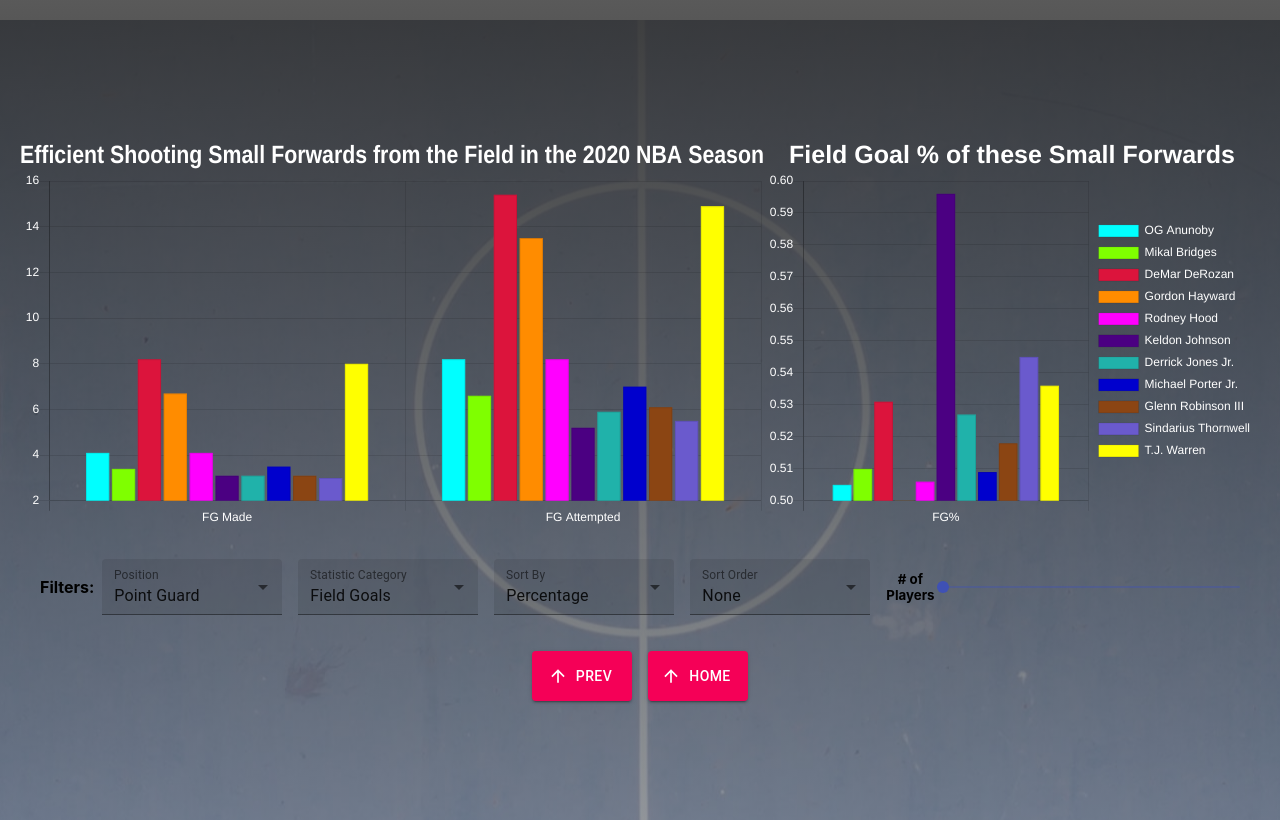
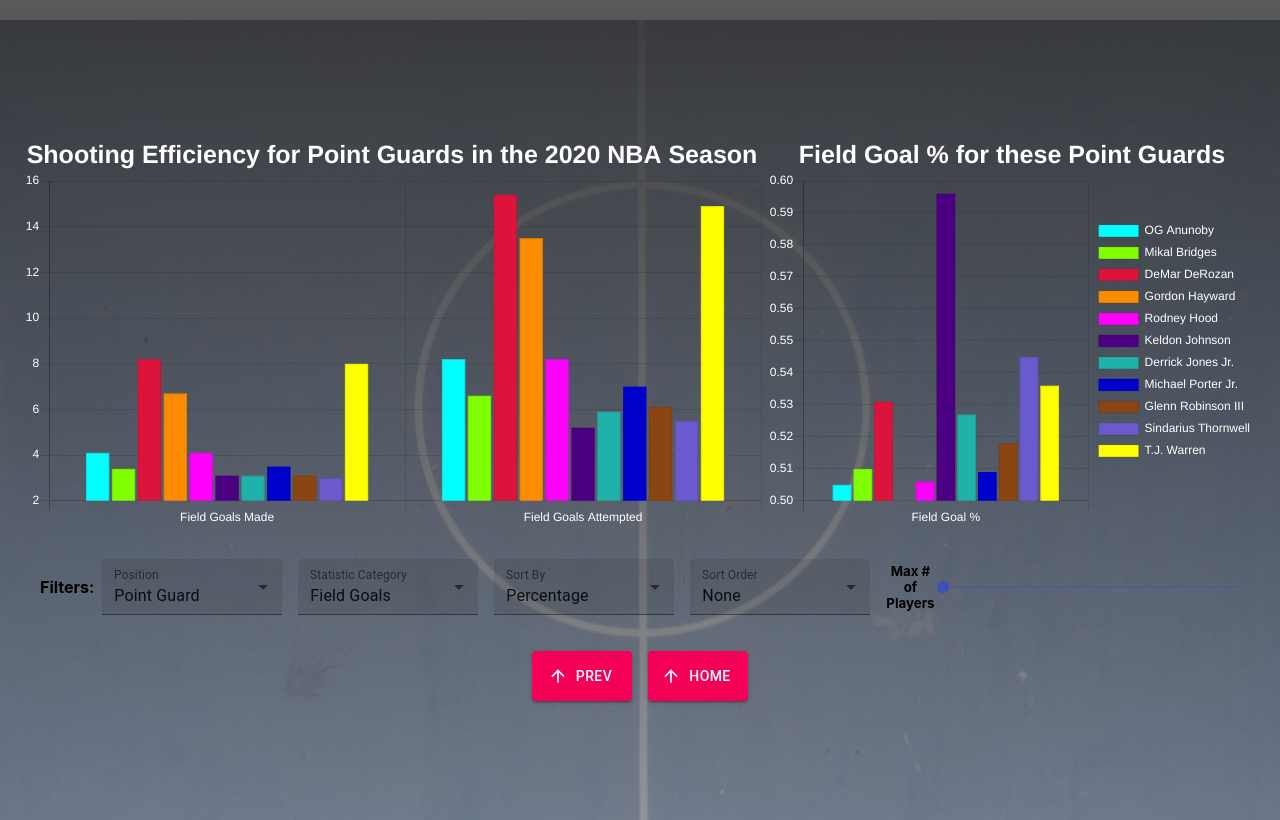
Before and after one commit to natekchua/NBA-Shooters-Shoot, a React (Create React App) app: page / in a window 1280 px wide. Shown: the part 780-1600 px from the top of the page. Built offline with nearby package versions, Linux system fonts and the light colour scheme; grey boxes are pictures that could not be loaded.

Commit message:
bit of refactoring, use state vars in chart titles

```diff
--- a/src/components/Charts/ShotChart.jsx
+++ b/src/components/Charts/ShotChart.jsx
@@ -12,7 +12,9 @@
 
 import './chart.css';
 
-const barChartColors = require('./barChartColors.js');
+const chartAttributes = require('./chartAtrributes.js');
+
+const { options, optionsPCT, colorArr } = chartAttributes;
 
 const useStyles = makeStyles((theme) => ({
   button: {
@@ -25,32 +27,6 @@
     minWidth: 180,
   }
 }));
-
-const chartOptions = {
-  title: {
-    display: true,
-    text: 'Efficient Shooting Small Forwards from the Field in the 2020 NBA Season',
-    fontSize: 25,
-    fontColor: 'white',
-
-  },
-  legend: {
-    display: false
-  },
-  maintainAspectRatio: false,
-  scales: {
-    yAxes: [{
-      ticks: {
-        fontColor: 'white'
-    },
-    }],
-    xAxes: [{
-      ticks: {
-        fontColor: 'white'
-      },
-    }]
-  }
-}
 
 function ValueLabelComponent(props) {
   const { children, open, value } = props;
@@ -71,7 +47,7 @@
   const [numPlayers, setNumPlayers] = useState(5);
 
   let testSubset3, playerLabels3, chartData3, chartData3b;
-  const xAxisLabels = ['FG Made', 'FG Attempted'];
+  const xAxisLabels = [`${category} Made`, `${category} Attempted`];
 
   if (dataset) {
     // Efficient Shooting SFs from the Field
@@ -81,7 +57,7 @@
     chartData3 = {
       labels: xAxisLabels,
       datasets: testSubset3.map(fp => [fp.FG, fp.FGA]).map((stat, idx) => {
-        const color = barChartColors.colorArr[idx];
+        const color = colorArr[idx];
         return {
           label: playerLabels3[idx],
           backgroundColor: color,
@@ -94,7 +70,7 @@
     };
 
     chartData3b = {
-      labels: ['FG%'],
+      labels: [`${category.substring(0, category.length - 1)} %`],
       datasets: testSubset3.map(fp => [fp.FGPct]).map((stat, idx) => {
         return {
           label: playerLabels3[idx],
@@ -108,6 +84,9 @@
     };
   }
 
+  options.title.text = `Shooting Efficiency for ${position}s in the 2020 NBA Season`
+  optionsPCT.title.text = `Field Goal % for these ${position}s`
+
   return (
     <div className='position-container chart-bg-odd' id='shot-chart'>
       <div className='chart-container'>
@@ -117,7 +96,7 @@
               data={chartData3}
               width={600}
               height={400}
-              options={chartOptions}
+              options={options}
             />
           </div>
           <div style={{ flex: 0.4 }}>
@@ -125,35 +104,7 @@
               data={chartData3b}
               width={400}
               height={400}
-              options={{
-                title: {
-                  display: true,
-                  text: 'Field Goal % of these Small Forwards',
-                  fontSize: 25,
-                  fontColor: 'white',
-
-                },
-                legend: {
-                  display: true,
-                  position: 'right',
-                  labels: {
-                    fontColor: 'white'
-                  }
-                },
-                maintainAspectRatio: false,
-                scales: {
-                  yAxes: [{
-                    ticks: {
-                      fontColor: 'white'
-                  },
-                  }],
-                  xAxes: [{
-                    ticks: {
-                      fontColor: 'white'
-                    },
-                  }]
-                }
-              }}
+              options={optionsPCT}
             />
           </div>
         </div>
@@ -172,12 +123,11 @@
                   id: 'outlined-position-native-simple',
                 }}
               >
-                <option aria-label='None' value='' />
-                <option value={'Point Guard'}>Point Guard</option>
-                <option value={'Shooting Guard'}>Shooting Guard</option>
-                <option value={'Small Forward'}>Small Forward</option>
-                <option value={'Power Forward'}>Power Forward</option>
-                <option value={'Center'}>Center</option>
+                <option value={'PG'}>Point Guard</option>
+                <option value={'SG'}>Shooting Guard</option>
+                <option value={'SF'}>Small Forward</option>
+                <option value={'PF'}>Power Forward</option>
+                <option value={'C'}>Center</option>
               </Select>
             </FormControl>
             <FormControl variant='filled' className={classes.formControl}>
@@ -192,10 +142,9 @@
                   id: 'outlined-position-native-simple',
                 }}
               >
-                <option aria-label='None' value='' />
-                <option value={'Field Goals'}>Field Goals</option>
-                <option value={'Three Pointers'}>Three Pointers</option>
-                <option value={'Free Throws'}>Free Throws</option>
+                <option value={'FG'}>Field Goals</option>
+                <option value={'3P'}>Three Pointers</option>
+                <option value={'FT'}>Free Throws</option>
               </Select>
             </FormControl>
             <FormControl variant='filled' className={classes.formControl}>
@@ -210,7 +159,6 @@
                   id: 'outlined-position-native-simple',
                 }}
               >
-                <option aria-label='None' value='' />
                 <option value={'Percentage'}>Percentage</option>
                 <option value={'Makes'}>Makes</option>
                 <option value={'Attempts'}>Attempts</option>
@@ -228,16 +176,15 @@
                   id: 'outlined-position-native-simple',
                 }}
               >
-                <option aria-label='None' value='' />
                 <option value={'None'}>None</option>
                 <option value={'Ascending'}>Ascending</option>
                 <option value={'Descending'}>Descending</option>
               </Select>
             </FormControl>
-            <h5 className='filter-item'># of Players</h5>
+            <h5 className='filter-item'>Max # of Players</h5>
             <Slider
               ValueLabelComponent={ValueLabelComponent}
-              aria-label='# of Players'
+              aria-label='Max # of Players'
               defaultValue={5}
               min={5}
               max={15}
--- a/src/components/Charts/barChartColors.js
+++ /dev/null
@@ -1,17 +0,0 @@
-exports.colorArr = [
-  '#00FFFF',
-  '#7FFF00',
-  '#DC143C',
-  '#FF8C00',
-  '#FF00FF',
-  '#4B0082',
-  '#20B2AA',
-  '#0000CD',
-  '#8B4513',
-  '#6A5ACD',
-  '#FFFF00',
-  '#C0C0C0',
-  '#DA70D6',
-  '#1E90FF',
-  '#BDB76B'
-]
--- /dev/null
+++ b/src/components/Charts/chartAtrributes.js
@@ -0,0 +1,79 @@
+const options = {
+  title: {
+    display: true,
+    text: `Shooting Efficiency for Players in the 2020 NBA Season`,
+    fontSize: 25,
+    fontColor: 'white',
+
+  },
+  legend: {
+    display: false
+  },
+  maintainAspectRatio: false,
+  scales: {
+    yAxes: [{
+      ticks: {
+        fontColor: 'white'
+    },
+    }],
+    xAxes: [{
+      ticks: {
+        fontColor: 'white'
+      },
+    }]
+  }
+};
+
+const optionsPCT = {
+  title: {
+    display: true,
+    text: 'Field Goal % of these Players',
+    fontSize: 25,
+    fontColor: 'white',
+
+  },
+  legend: {
+    display: true,
+    position: 'right',
+    labels: {
+      fontColor: 'white'
+    }
+  },
+  maintainAspectRatio: false,
+  scales: {
+    yAxes: [{
+      ticks: {
+        fontColor: 'white'
+    },
+    }],
+    xAxes: [{
+      ticks: {
+        fontColor: 'white'
+      },
+    }]
+  }
+};
+
+const colorArr = [
+  '#00FFFF',
+  '#7FFF00',
+  '#DC143C',
+  '#FF8C00',
+  '#FF00FF',
+  '#4B0082',
+  '#20B2AA',
+  '#0000CD',
+  '#8B4513',
+  '#6A5ACD',
+  '#FFFF00',
+  '#C0C0C0',
+  '#DA70D6',
+  '#1E90FF',
+  '#BDB76B'
+];
+
+module.exports = {
+  options,
+  optionsPCT,
+  colorArr
+};
```
